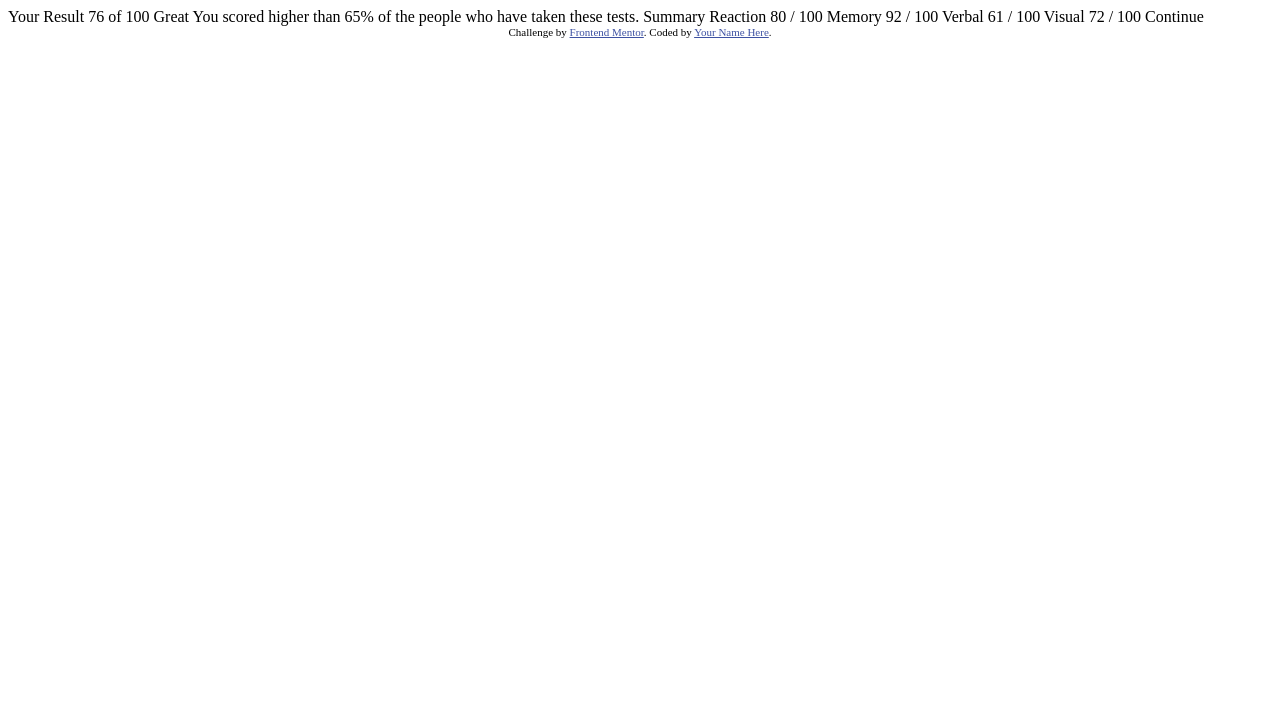
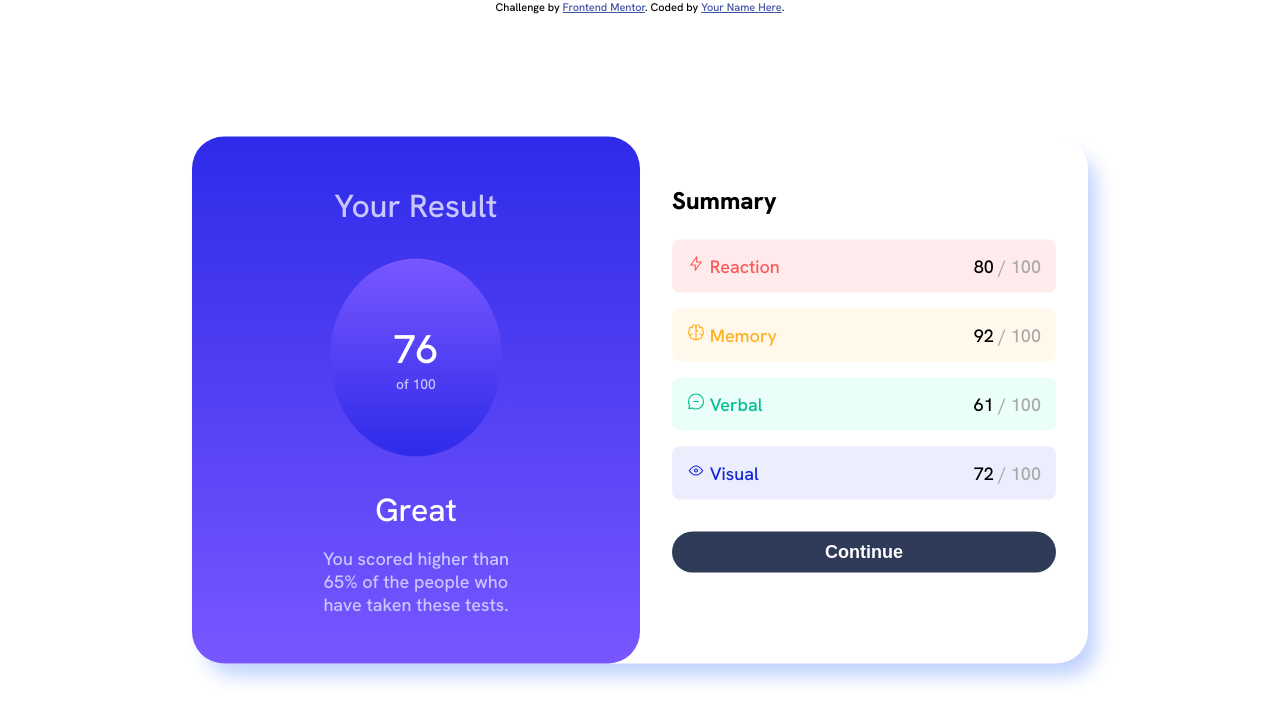
Before and after one commit to Aayush895/Results-Summary-Component, a plain HTML site: page index.html in a window 1280 px wide. Drawn offline with Linux system fonts and the light colour scheme.

Commit message:
Component for desktop done

```diff
--- a/index.html
+++ b/index.html
@@ -1,47 +1,68 @@
 <!DOCTYPE html>
 <html lang="en">
+
 <head>
   <meta charset="UTF-8">
-  <meta name="viewport" content="width=device-width, initial-scale=1.0"> <!-- displays site properly based on user's device -->
+  <meta name="viewport" content="width=device-width, initial-scale=1.0">
+  <!-- displays site properly based on user's device -->
 
   <link rel="icon" type="image/png" sizes="32x32" href="./assets/images/favicon-32x32.png">
   <link rel="stylesheet" href="styles.css">
+  <link rel="preconnect" href="https://fonts.googleapis.com">
+  <link rel="preconnect" href="https://fonts.gstatic.com" crossorigin>
+  <link href="https://fonts.googleapis.com/css2?family=Hanken+Grotesk:wght@500;700;800&display=swap" rel="stylesheet">
   <title>Frontend Mentor | Results summary component</title>
 
   <!-- Feel free to remove these styles or customise in your own stylesheet 👍 -->
   <style>
-    .attribution { font-size: 11px; text-align: center; }
-    .attribution a { color: hsl(228, 45%, 44%); }
+    .attribution {
+      font-size: 11px;
+      text-align: center;
+    }
+
+    .attribution a {
+      color: hsl(228, 45%, 44%);
+    }
   </style>
 </head>
+
 <body>
-
-  Your Result
-  76
-  of 100
-
-  Great
-  You scored higher than 65% of the people who have taken these tests.
-
-  Summary
-
-  Reaction
-  80 / 100
-
-  Memory
-  92 / 100
-
-  Verbal
-  61 / 100
-
-  Visual
-  72 / 100
-
-  Continue
+  <div id="result-summary-body">
+    <div class="result-component">
+      <p>Your Result</p>
+      <div class="result">
+        <p>76</p>
+        <p>of 100</p>
+      </div>
+      <p style="font-size: xx-large; color: #fff;">Great</p>
+      <p>You scored higher than 65% of the people who have taken these tests.</p>
+    </div>
+    <div class="summary-component">
+      <p>Summary</p>
+      <div class="summary-item item-1">
+        <p><img src="/assets/images/icon-reaction.svg" alt="" height="18px"></span> Reaction</p>
+        <p style="color: black;">80 <span style="color: darkgray;">/ 100</span></p>
+      </div>
+      <div class="summary-item item-2">
+        <p><span><img src="/assets/images/icon-memory.svg" alt="" height="18px"></span> Memory</p>
+        <p style="color: black;">92 <span style="color: darkgray;">/ 100</span></p>
+      </div>
+      <div class="summary-item item-3">
+        <p><img src="/assets/images/icon-verbal.svg" alt="" height="18px"></span> Verbal</p>
+        <p style="color: black;">61 <span style="color: darkgray;">/ 100</span></p>
+      </div>
+      <div class="summary-item item-4">
+        <p><img src="/assets/images/icon-visual.svg" alt="" height="18px"></span> Visual</p>
+        <p style="color: black;">72 <span style="color: darkgray;">/ 100</span></p>
+      </div>
+      <button>Continue</button>
+    </div>
+  </div>
 
   <div class="attribution">
     Challenge by <a href="https://www.frontendmentor.io?ref=challenge" target="_blank">Frontend Mentor</a>.
     Coded by <a href="#">Your Name Here</a>.
   </div>
 </body>
+
 </html>
--- a/styles.css
+++ b/styles.css
@@ -0,0 +1,141 @@
+:root {
+  --light-red: hsl(0, 100%, 67%);
+  --orangey-yellow: hsl(39, 100%, 56%);
+  --green-teal: hsl(166, 100%, 37%);
+  --cobalt-blue: hsl(234, 85%, 45%);
+
+  --light-slate-blue: hsl(252, 100%, 67%);
+  --light-royal-blue: hsl(241, 81%, 54%);
+  --violet-blue: hsla(256, 72%, 46%, 1);
+  --persian-blue: rgba(36, 33, 202, 0);
+
+  --white: hsl(0, 0%, 100%);
+  --pale-blue: hsl(222, 94%, 87%);
+  --light-lavender: hsl(241, 100%, 89%);
+  --dark-grey-blue: hsl(224, 30%, 27%);
+}
+
+* {
+  margin: 0;
+  padding: 0;
+  box-sizing: border-box;
+}
+
+body {
+  /* Font size is for paragraphs */
+  font-family: 'Hanken Grotesk', sans-serif;
+  font-size: 18px;
+}
+
+/* result-summary-body (Outer body / Outer div) */
+
+#result-summary-body {
+  display: grid;
+  /* grid-template-columns: repeat(2, 4fr); */
+  grid-template-columns: 3fr 3fr;
+  justify-content: center;
+  position: absolute;
+  top: 50%;
+  left: 50%;
+  transform: translate(-50%, -50%);
+  border-radius: 2rem;
+  width: 70%;
+  box-shadow: 11px 15px 19px -3px var(--pale-blue);
+}
+
+/* Result Component */
+.result-component {
+  padding: 3rem 7.5rem;
+  text-align: center;
+  background: linear-gradient(
+    to bottom,
+    var(--light-royal-blue),
+    var(--light-slate-blue)
+  );
+  border-radius: 2rem;
+}
+
+.result-component > p:first-child {
+  margin-bottom: 2rem;
+  font-size: xx-large;
+  color: var(--light-lavender);
+}
+
+.result {
+  display: inline-block;
+  padding: 4rem;
+  border-radius: 50%;
+  margin-bottom: 2rem;
+  background: linear-gradient(
+    to bottom,
+    var(--light-slate-blue),
+    var(--light-royal-blue)
+  );
+}
+
+.result > p:first-child {
+  font-size: 40px;
+  color: var(--white);
+}
+
+.result > p:last-child {
+  font-size: 14px;
+  color: var(--light-lavender);
+}
+
+.result-component > p:last-child {
+  margin-top: 1rem;
+  color: var(--light-lavender);
+}
+/* Summary Component */
+
+.summary-component {
+  padding: 3rem 2rem;
+}
+
+.summary-component > p {
+  font-weight: 800;
+  font-size: x-large;
+}
+
+.item-1 {
+  margin-top: 1.5rem;
+  color: var(--light-red);
+  background-color: hsl(0, 100%, 96%);
+}
+
+.item-2 {
+  color: var(--orangey-yellow);
+  background-color: hsl(39, 100%, 96%);
+}
+
+.item-3 {
+  color: var(--green-teal);
+  background-color: hsl(166, 100%, 96%);
+}
+
+.item-4 {
+  color: var(--cobalt-blue);
+  background-color: hsl(234, 85%, 96%);
+}
+
+.summary-item {
+  display: flex;
+  border-radius: 0.5rem;
+  justify-content: space-between;
+  align-items: center;
+  margin-bottom: 1rem;
+  padding: 15px;
+}
+
+.summary-component > button {
+  width: 100%;
+  padding: 10px 22px;
+  border-radius: 3rem;
+  background-color: var(--dark-grey-blue);
+  color: var(--white);
+  font-weight: 700;
+  font-size: large;
+  margin-top: 1rem;
+  border: none;
+}
```
Also changed, not shown: assets/fonts/HankenGrotesk-VariableFont_wght.ttf (added), assets/fonts/README.txt (added), assets/fonts/static/HankenGrotesk-Bold.ttf (added), assets/fonts/static/HankenGrotesk-ExtraBold.ttf (added), assets/fonts/static/HankenGrotesk-Medium.ttf (added), assets/images/favicon-32x32.png (added), assets/images/icon-memory.svg (added), assets/images/icon-reaction.svg (added), assets/images/icon-verbal.svg (added), assets/images/icon-visual.svg (added), 1 other file.
